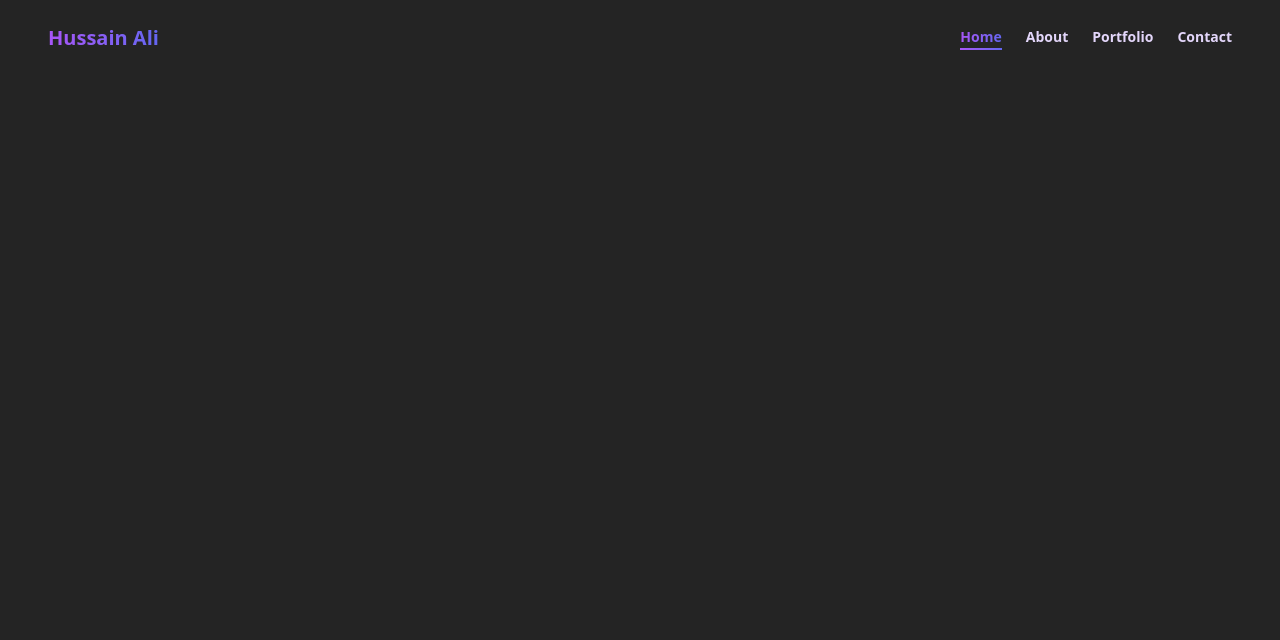
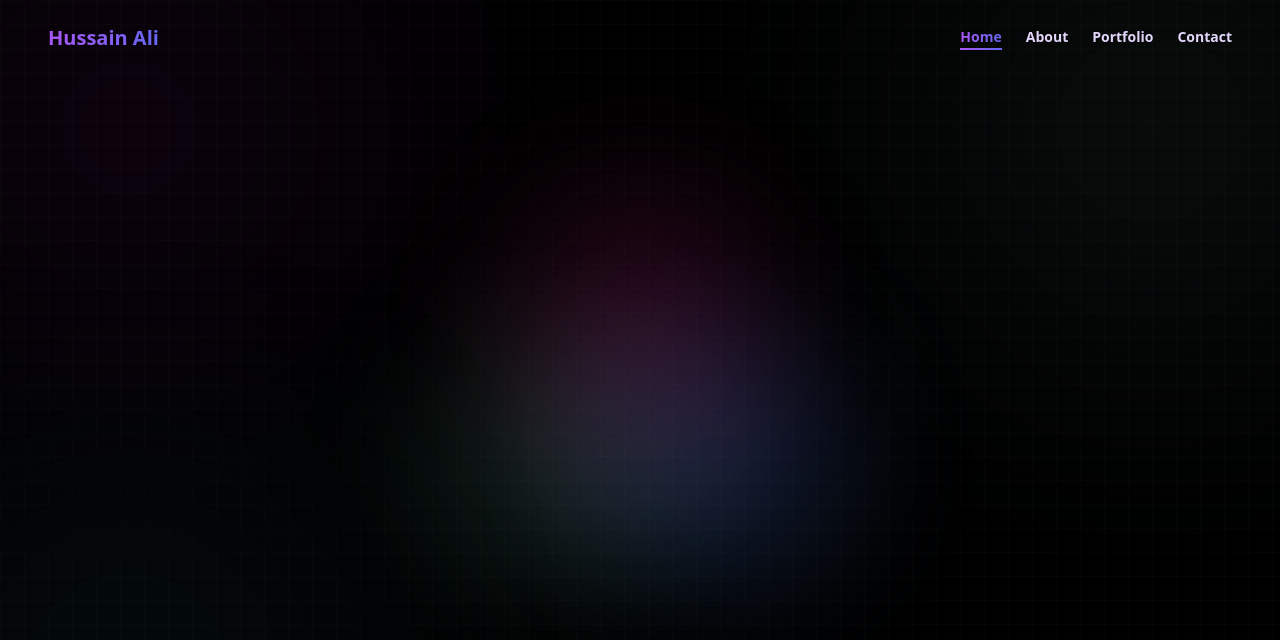
Before and after one commit to hussainali003/my-portfolio, a React (Vite) app: page / in a window 1280 px wide. Shown: the top 640 px of the page. Built offline with nearby package versions, Linux system fonts and the light colour scheme.

Commit message:
add: background container

```diff
--- a/src/App.tsx
+++ b/src/App.tsx
@@ -1,8 +1,10 @@
+import BackgroundContainer from "./components/BackgroundContainer";
 import Header from "./components/Header";
 
 function App() {
   return (
     <div className="flex flex-col flex-1">
+      <BackgroundContainer />
       <Header />
     </div>
   );
--- /dev/null
+++ b/src/components/BackgroundContainer.tsx
@@ -0,0 +1,36 @@
+function BackgroundContainer() {
+  return (
+    <>
+      <div className="absolute inset-0 h-full w-full bg-[linear-gradient(to_right,#3a3a3a12_1px,transparent_1px),linear-gradient(to_bottom,#3a3a3a12_1px,transparent_1px)] bg-size-[24px_24px]"></div>
+
+      <div className="fixed top-0 left-0 w-[20%] aspect-square bg-[#ad2ac1] opacity-30 rounded-full blur-[150px]"></div>
+      <div className="fixed top-0 right-0 w-[20%] aspect-square bg-[#6aa894] opacity-30 rounded-full blur-[150px]"></div>
+
+      <div
+        className="fixed top-1/2 left-1/2 w-[20%] aspect-square
+        bg-[#6aa894] opacity-30 rounded-full blur-[70px]
+          -translate-x-1/2 -translate-y-1/2
+          will-change-transform
+          animate-[float-bottom_2s_ease-in-out_infinite]"
+      ></div>
+      <div
+        className="fixed top-1/2 left-1/2 w-[20%] aspect-square
+        bg-[#5a8efd] opacity-30 rounded-full blur-[70px]
+          -translate-x-1/2 -translate-y-1/2
+          will-change-transform
+          animate-[float-right_2s_ease-in-out_infinite]"
+      ></div>
+      <div
+        className="fixed top-1/2 left-1/2 w-[20%] aspect-square
+        bg-[#bb1e79] opacity-30 rounded-full blur-[70px]
+          -translate-x-1/2 -translate-y-1/2
+          will-change-transform
+          animate-[float-top_2s_ease-in-out_infinite]"
+      ></div>
+
+      <div className="fixed bottom-0 left-0 w-[20%] aspect-square bg-[#3b8bb3] opacity-30 rounded-full blur-[150px]"></div>
+    </>
+  );
+}
+
+export default BackgroundContainer;
--- a/src/index.css
+++ b/src/index.css
@@ -12,5 +12,50 @@ html, body, #root {
   height: 100%;
   width: 100%;
   display: flex;
-  background-color: #242424;
+  background-color: #000000;
 }
+
+@keyframes float-top {
+  0% {
+    opacity: 0.1;
+    transform: translate(0, 0);
+  }
+  50% {
+    opacity: 0.3;
+    transform: translate(0, -150px);
+  }
+  100% {
+    opacity: 0.1;
+    transform: translate(0, 0);
+  }
+}
+
+@keyframes float-bottom {
+  0% {
+    opacity: 0.1;
+    transform: translate(0, 0);
+  }
+  50% {
+    opacity: 0.3;
+    transform: translate(-150px, 100px);
+  }
+  100% {
+    opacity: 0.1;
+    transform: translate(0, 0);
+  }
+}
+
+@keyframes float-right {
+  0% {
+    opacity: 0.1;
+    transform: translate(0, 0);
+  }
+  50% {
+    opacity: 0.3;
+    transform: translate(150px, 100px);
+  }
+  100% {
+    opacity: 0.1;
+    transform: translate(0, 0);
+  }
+}
```
